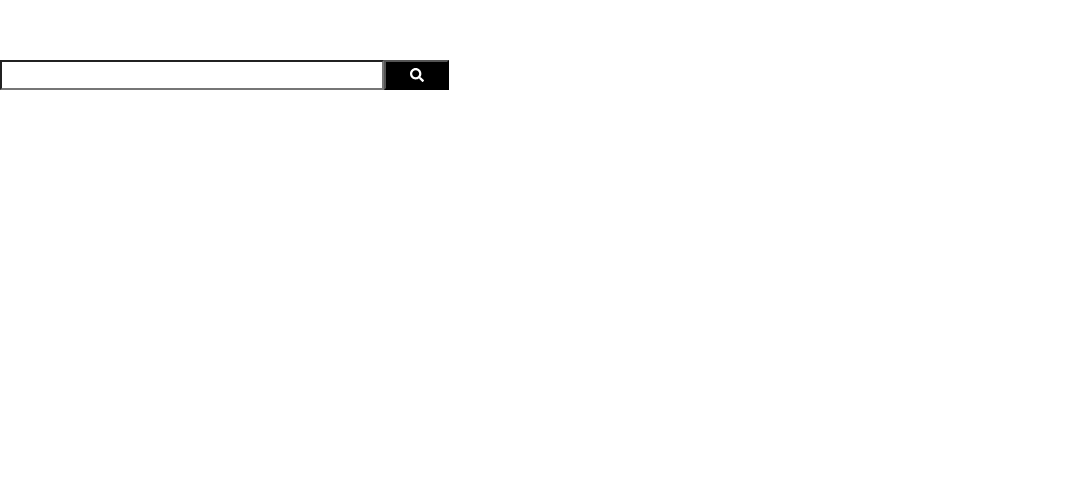
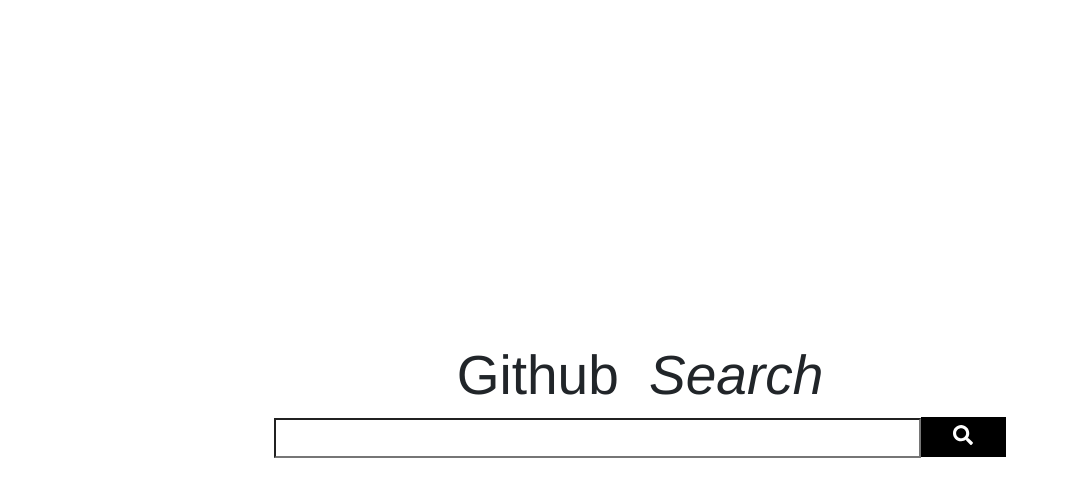
Before and after one commit to daniel-lopes/github-search, a Vue app: page / in a window 1280 px wide. Shown: the top 496 px of the page, without its empty margins (0-1069 px from the left). Built offline with nearby package versions, Linux system fonts and the light colour scheme.

Commit message:
Finishing the Main screen

```diff
--- a/src/App.vue
+++ b/src/App.vue
@@ -13,9 +13,13 @@
 
 <style>
 #app {
+  display: flex;
+  height: 100vh;
+  width: 100%;
+  align-items: center;
+  justify-content: center;
   font-family: Avenir, Helvetica, Arial, sans-serif;
   -webkit-font-smoothing: antialiased;
   -moz-osx-font-smoothing: grayscale;
-  margin-top: 60px;
 }
 </style>
--- a/src/components/Search.vue
+++ b/src/components/Search.vue
@@ -58,15 +58,21 @@
 
 <style scoped>
   .search-input {
-    width: 30%;
+    width: calc(100% - 85px);
     border-radius: 0px;
+    height: 40px;
+    padding-left: 10px;
   }
   .icon {
     color: #fff;
-    font-size: 14px;;
+    font-size: 20px;;
+    font-weight: lighter;
   }
   button {
     background-color: #000;
-    width: 65px;
+    margin-top: 1px;
+    width: 85px;
+    height: 40px;
+    border: 0px;
   }
 </style>
--- a/src/router/index.js
+++ b/src/router/index.js
@@ -1,11 +1,11 @@
 import { createWebHistory, createRouter } from "vue-router";
 import UserData from "../views/UserData"
-import Search from "../components/Search"
+import Main from "../views/Main"
 
 const routes = [
   {
     path: "/",
-    component: Search,
+    component: Main,
   },
   {
     path: "/user-data/:?user-data",
--- /dev/null
+++ b/src/views/Main.vue
@@ -0,0 +1,41 @@
+<template>
+  <div class="container">
+    <h1>Github <span>Search</span></h1>
+    <Search class="search"/>
+  </div>
+</template>
+
+<script>
+
+import Search from '../components/Search'
+
+export default {
+  name: 'Main',
+  components: {
+    Search
+  }
+}
+</script>
+
+<style scoped>
+  .container {
+    display: flex;
+    flex-direction: column;
+    justify-content: center;
+    align-items: center;
+    height: 50vh;
+    width: 100vh;
+  }
+  h1 {
+    font-size: 55px;
+    font-weight: 550;
+  }
+  span {
+    font-weight: normal;
+    margin-left: 15px;
+    font-style: oblique;
+  }
+  .search {
+    width: 95%;
+  }
+</style>
```
